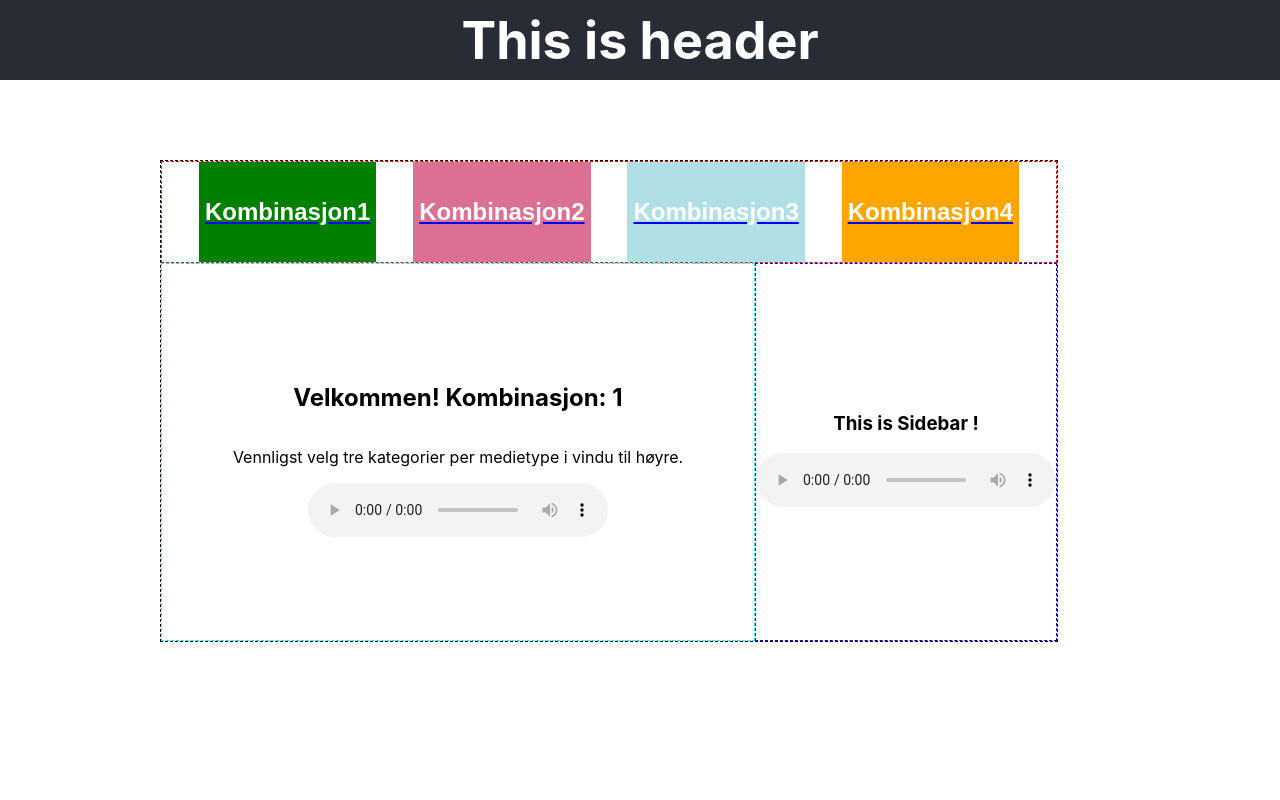
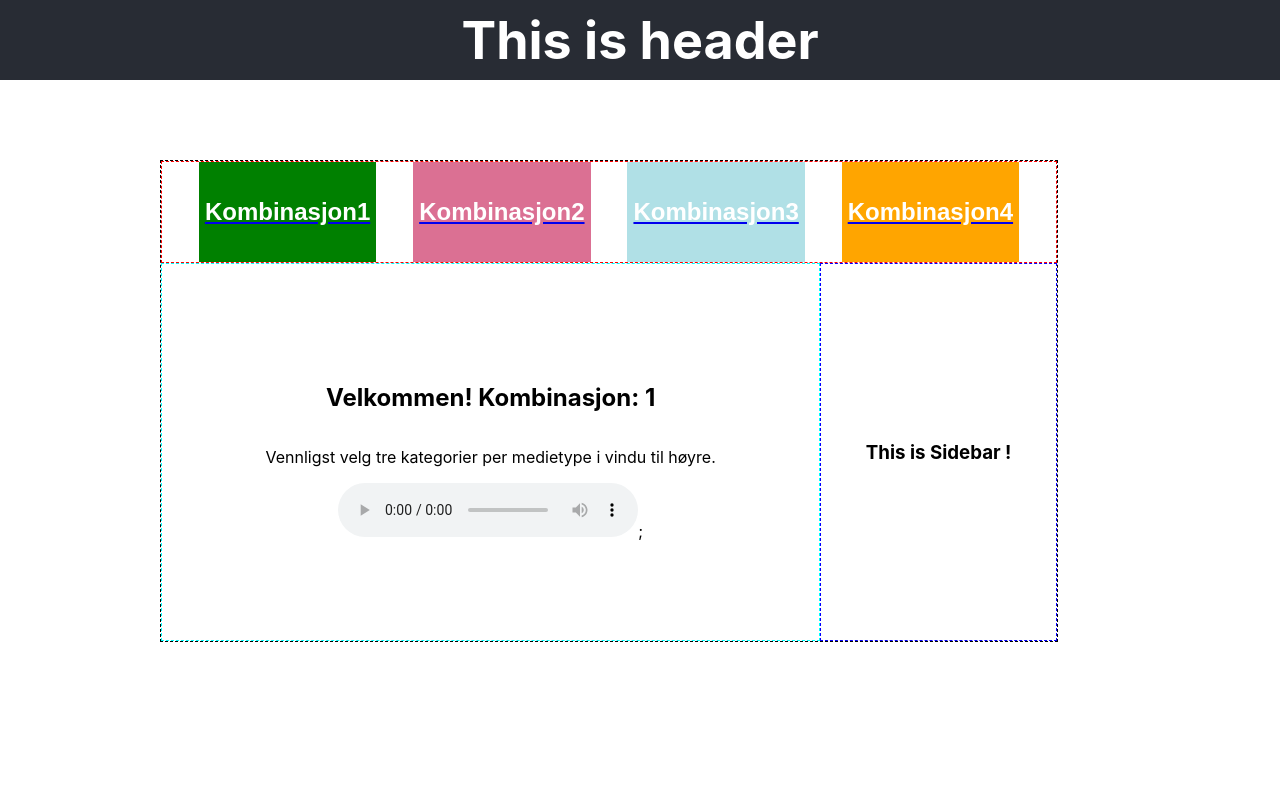
Before and after one commit to harkamalsi/react-SPA, a React (Create React App) app: page /1 in a window 1280 px wide. Shown: the top 800 px of the page. Built offline with nearby package versions, Linux system fonts and the light colour scheme.

Commit message:
debugging dobbel render

```diff
--- a/src/components/maindisplay/Maindisplay.js
+++ b/src/components/maindisplay/Maindisplay.js
@@ -6,15 +6,23 @@ import Soundform from '../soundform/Soundform';
 
 class Maindisplay extends React.Component {
 
+  renderSoundform(){
+    return <Soundform file={"nature1"}  />
+  }
 
 
+  loadAudio = () => {
+    let audioPlayer = document.getElementById("audioPlayer")
+    audioPlayer.load()
+  }
 
   render () {
     return (
       <div className='Maindisplay'>
       <h2>Velkommen! {this.props.number && `Kombinasjon: ${this.props.number}`}</h2>
       <p>Vennligst velg tre kategorier per medietype i vindu til høyre.</p>
-      <Soundform file={"nature1"}  />
+      {this.renderSoundform()}
+      {this.loadAudio}
     </div>
     );
   }
--- a/src/components/sidebar/Sidebar.js
+++ b/src/components/sidebar/Sidebar.js
@@ -14,7 +14,6 @@ class Sidebar extends Component {
     return (
       <div className='Sidebar'>
         <h3>This is Sidebar {this.props.name}!</h3>
-        <Soundform/>
       </div>
     );
   }
--- a/src/components/soundform/Soundform.jsx
+++ b/src/components/soundform/Soundform.jsx
@@ -23,17 +23,23 @@ const natureSounds = [nature1, nature2, nature3, nature4];
 const citylifeSounds = [citylife1, citylife2, citylife3, citylife4];
 
 
+
+
 const Soundform = props => {
     let category = props.category;
     let soundTrack = props.soundTrack;
 
+    let audioPlayer;
+
     return (
         <div className='sound'>
-                {console.log(props.file)}
-                <audio id="audioPlayer" src={props.file} type="audio/mpeg" controls loop/>
+            {console.log(props.file)}
+            <audio id="audioPlayer" src={props.file} type="audio/mpeg" controls loop />;
         </div>
     );
 }
+
+
 
 /*
 <div className='sounds category'>
@@ -58,6 +64,7 @@ const Soundform = props => {
                 */
 
 export default Soundform;
+
 
 /*
 class Soundform extends Component {
```
